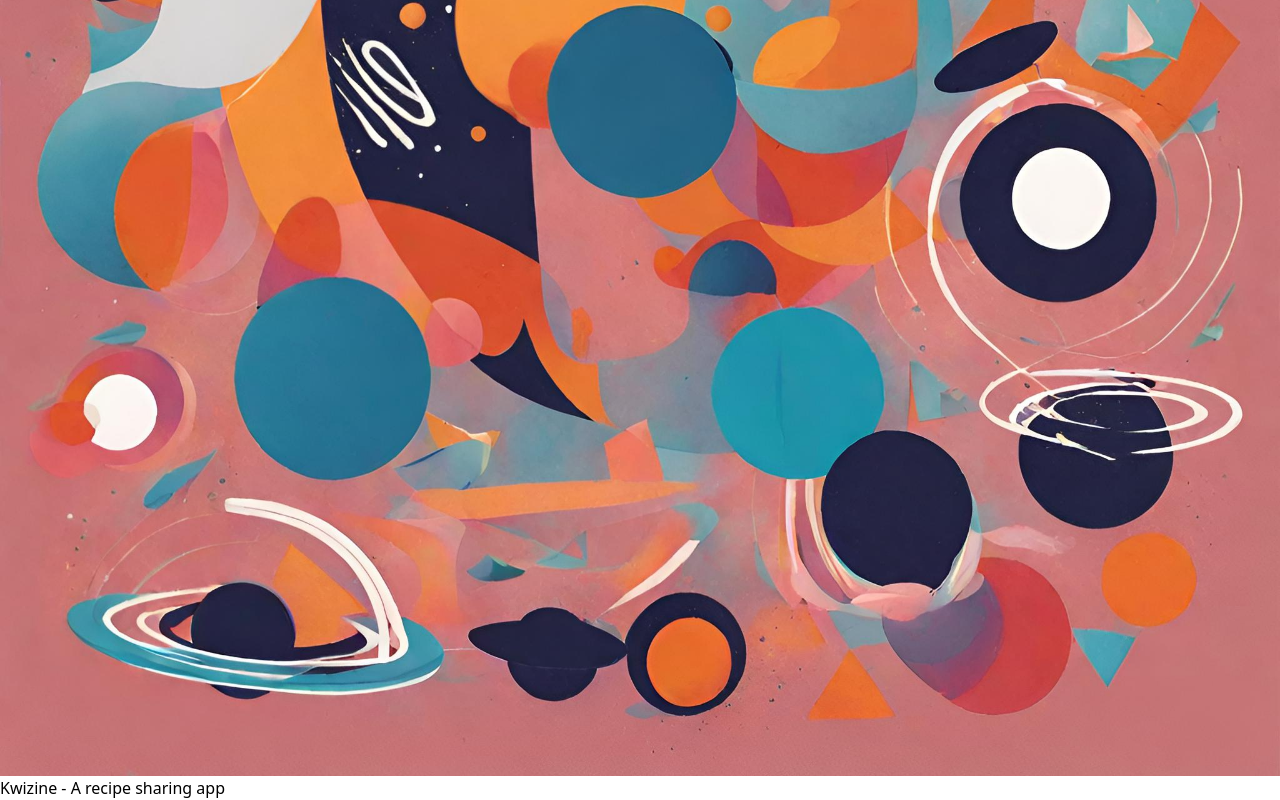
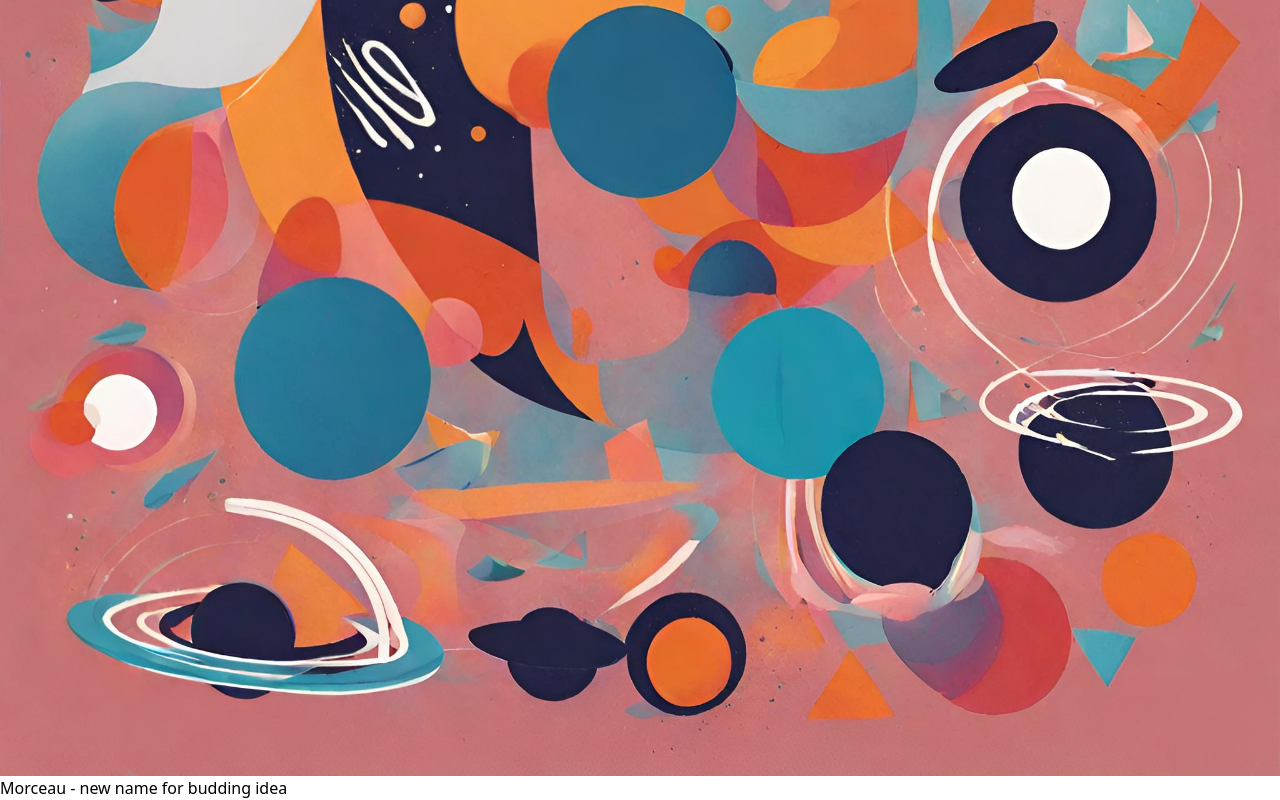
Before and after one commit to mckore/Kwizine, a React (Create React App) app in the folder frontend/: page / in a window 1280 px wide. Shown: the part 532-1332 px from the top of the page. Built offline with nearby package versions, Linux system fonts and the light colour scheme.

Commit message:
name changes

```diff
--- a/frontend/src/App.js
+++ b/frontend/src/App.js
@@ -9,7 +9,7 @@ function App() {
       <header className="App-header">
         <img src={logo} className="App-logo" alt="logo" />
         <p>
-          Kwizine - A recipe sharing app
+          Morceau - new name for budding idea
         </p>
       </header>
     </div>
```
Also changed, not shown: 1 other file (tests, documents, lock files or other folders).
